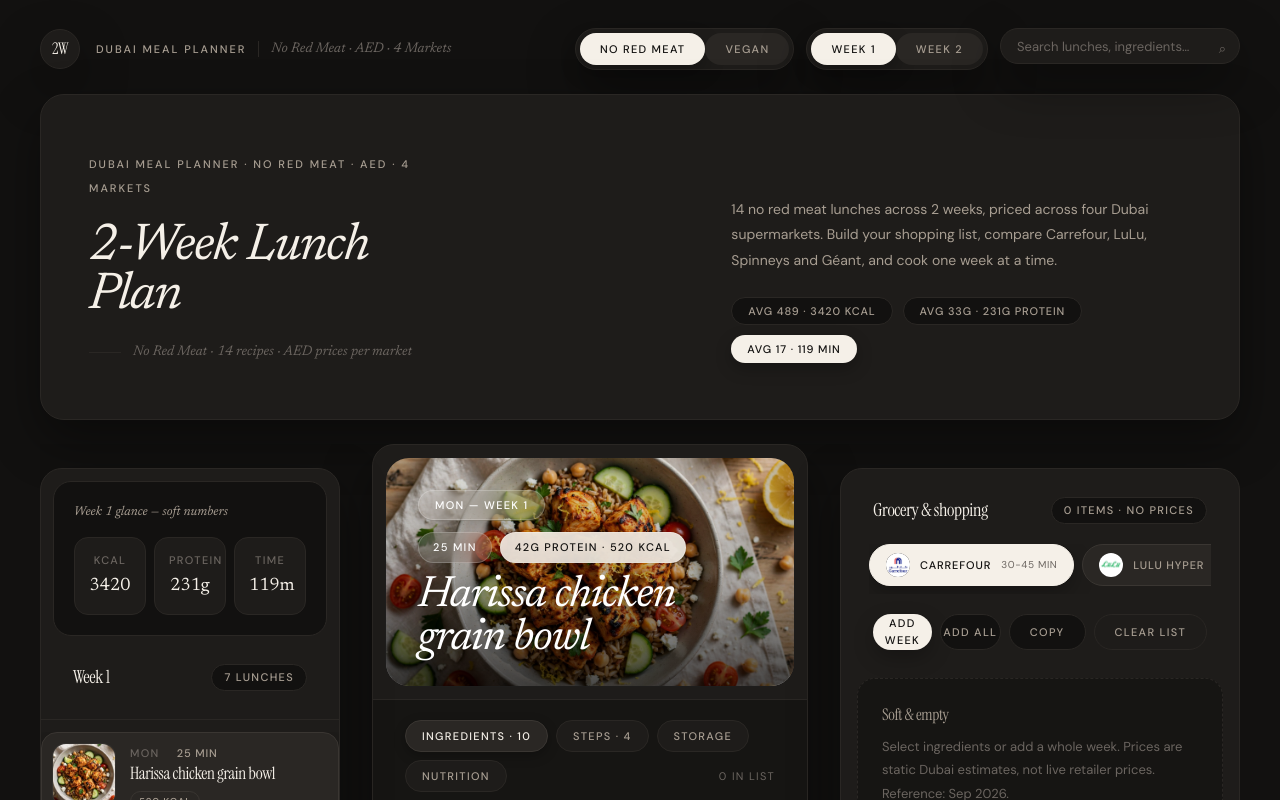
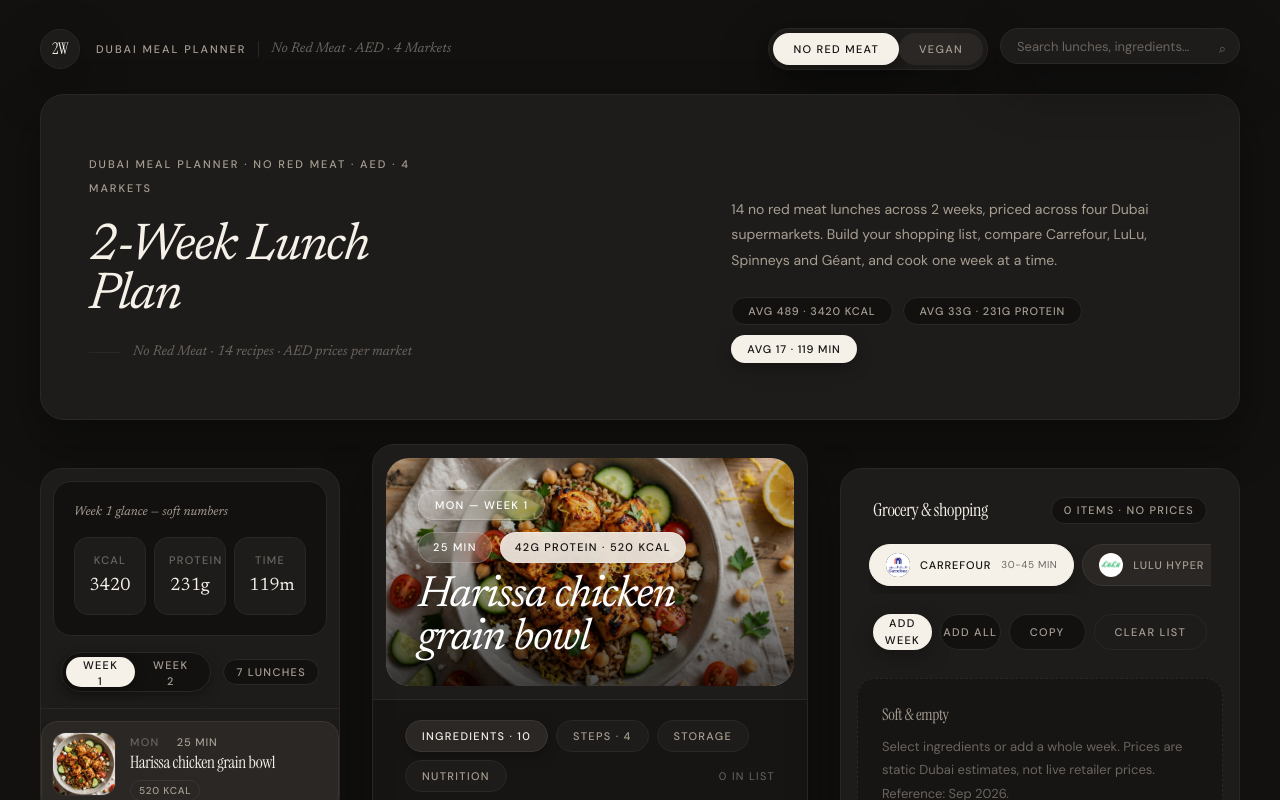
Before and after one commit to TeatestGit/meal-plan-dark-4markets, a React (Vite) app: page / in a window 1280 px wide. Shown: the top 800 px of the page. Built offline with nearby package versions, Linux system fonts and the light colour scheme.

Commit message:
feat: move week switcher from header into meal list panel
Week 1/2 buttons now live directly above the meal cards, replacing the
static 'Week {N}' label. Header nav is cleaner; switching weeks is
contextual to where the meals are.

Co-Authored-By: Claude Sonnet 4.6 <noreply@anthropic.com>

```diff
--- a/src/App.tsx
+++ b/src/App.tsx
@@ -346,31 +346,6 @@ export default function App() {
                   ))}
                 </div>
               )}
-              <div className="flex gap-2 w-full sm:w-auto items-center">
-                <div className="flex items-center bg-card rounded-full p-1 border border-rim shadow-[0_20px_50px_rgba(0,0,0,0.4)] flex-1 sm:flex-none justify-center">
-                  {[1, 2].map((weekNumber) => (
-                    <button
-                      key={weekNumber}
-                      type="button"
-                      data-testid={testIds.weekBtn(weekNumber as 1 | 2)}
-                      onClick={() => {
-                        setWeek(weekNumber as 1 | 2);
-                        const firstMeal = meals.find((meal) => meal.plan === plan && meal.week === weekNumber);
-                        if (firstMeal) setSelectedId(firstMeal.id);
-                        setActiveStepIdx(0);
-                      }}
-                      className={`flex-1 sm:flex-none h-[36px] sm:h-[32px] px-5 rounded-full text-[11px] font-medium tracking-[0.12em] uppercase transition-all font-dm active:scale-[0.98] ${
-                        week === weekNumber
-                          ? "bg-ink-primary text-page shadow-[0_8px_20px_rgba(0,0,0,0.25)]"
-                          : "bg-rim text-ink-secondary hover:text-ink-primary"
-                      }`}
-                    >
-                      Week {weekNumber}
-                    </button>
-                  ))}
-                </div>
-              </div>
-
               <div className="relative w-full sm:w-[240px] min-w-0">
                 <input
                   value={search}
@@ -434,8 +409,29 @@ export default function App() {
                 </div>
               </div>
 
-              <div className="px-6 sm:px-8 py-5 sm:py-7 flex items-center justify-between border-b border-rim min-w-0">
-                <span className="font-instrument text-[18px] text-ink-primary tracking-[-0.02em]">Week {week}</span>
+              <div className="px-4 sm:px-5 py-3 sm:py-4 flex items-center justify-between border-b border-rim min-w-0 gap-3">
+                <div className="flex items-center bg-page rounded-full p-1 border border-rim shadow-[0_4px_12px_rgba(0,0,0,0.3)]">
+                  {[1, 2].map((weekNumber) => (
+                    <button
+                      key={weekNumber}
+                      type="button"
+                      data-testid={testIds.weekBtn(weekNumber as 1 | 2)}
+                      onClick={() => {
+                        setWeek(weekNumber as 1 | 2);
+                        const firstMeal = meals.find((meal) => meal.plan === plan && meal.week === weekNumber);
+                        if (firstMeal) setSelectedId(firstMeal.id);
+                        setActiveStepIdx(0);
+                      }}
+                      className={`h-[30px] px-4 rounded-full text-[11px] font-medium tracking-[0.12em] uppercase transition-all font-dm active:scale-[0.98] ${
+                        week === weekNumber
+                          ? "bg-ink-primary text-page shadow-[0_4px_12px_rgba(0,0,0,0.25)]"
+                          : "text-ink-secondary hover:text-ink-primary"
+                      }`}
+                    >
+                      Week {weekNumber}
+                    </button>
+                  ))}
+                </div>
                 <span data-testid={testIds.weekMealCount} className="font-dm text-[11px] font-medium tracking-[0.12em] uppercase text-ink-secondary bg-page rounded-full px-3 py-1 border border-rim tabular shrink-0">{weekMeals.length} lunches</span>
               </div>
 
```
